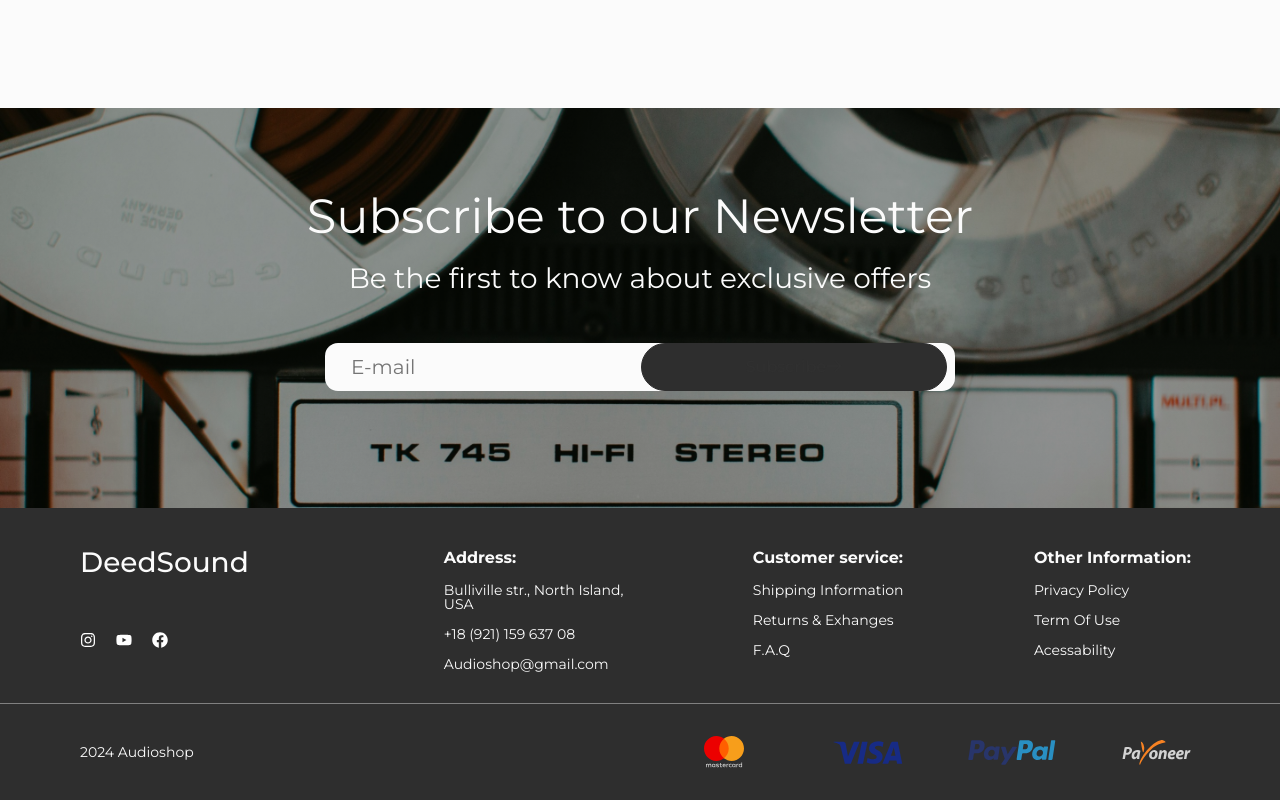
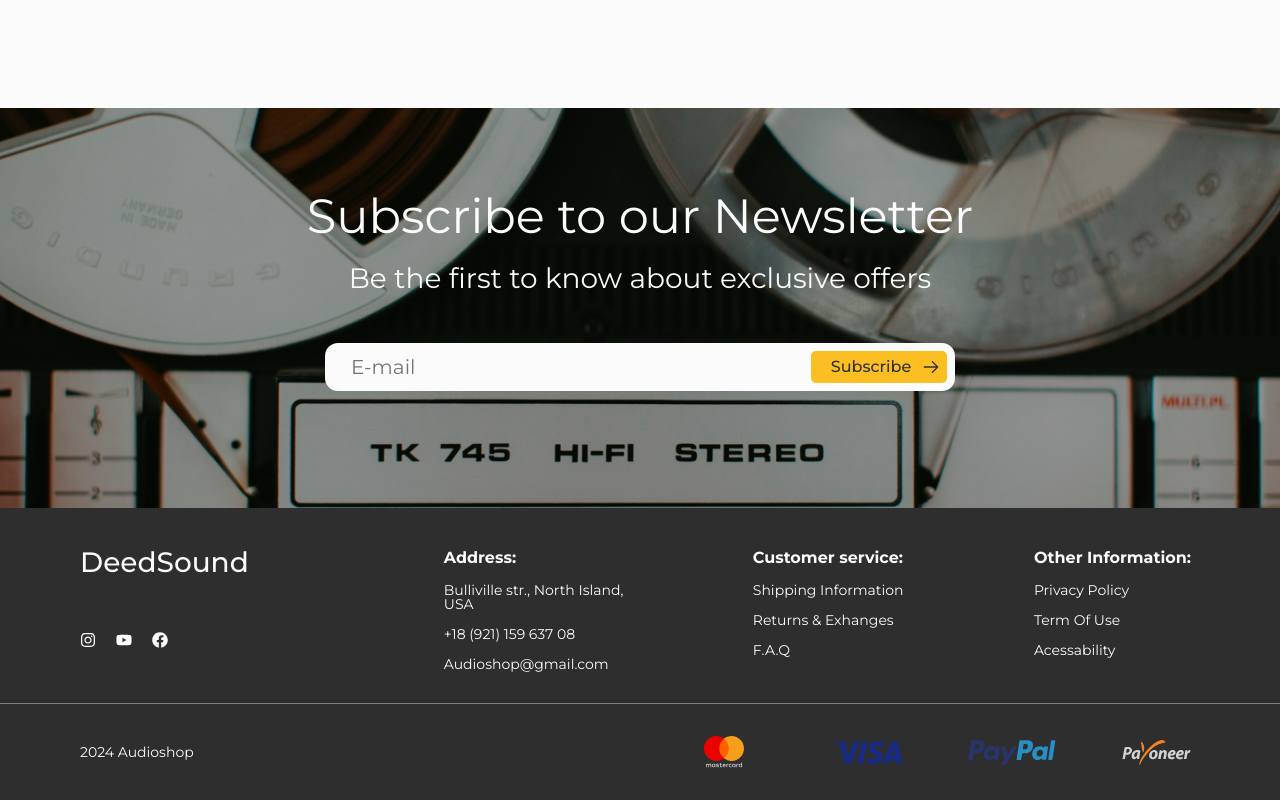
Before and after one commit to whatislove23/deep-sound, a React (Vite) app: page / in a window 1280 px wide. Shown: the part 3139-3939 px from the top of the page. Built offline with nearby package versions, Linux system fonts and the light colour scheme.

Commit message:
button fix

```diff
--- a/src/components/Button/StyledButton.styled.js
+++ b/src/components/Button/StyledButton.styled.js
@@ -64,9 +64,9 @@ export const StandartBtnYellow = css`
 `;
 export const StyledButton = styled.button`
   ${StandartBtnDark};
-  ${({ btnType }) => {
+  ${({ $btnType }) => {
     let result = "";
-    switch (btnType) {
+    switch ($btnType) {
       case "light":
         result = StandartBtnLight;
         break;
@@ -77,7 +77,7 @@ export const StyledButton = styled.button`
         result = StandartBtnYellow;
         break;
       default:
-        result = StandartBtnDark;
+        result = "";
         break;
     }
     return result;
```
